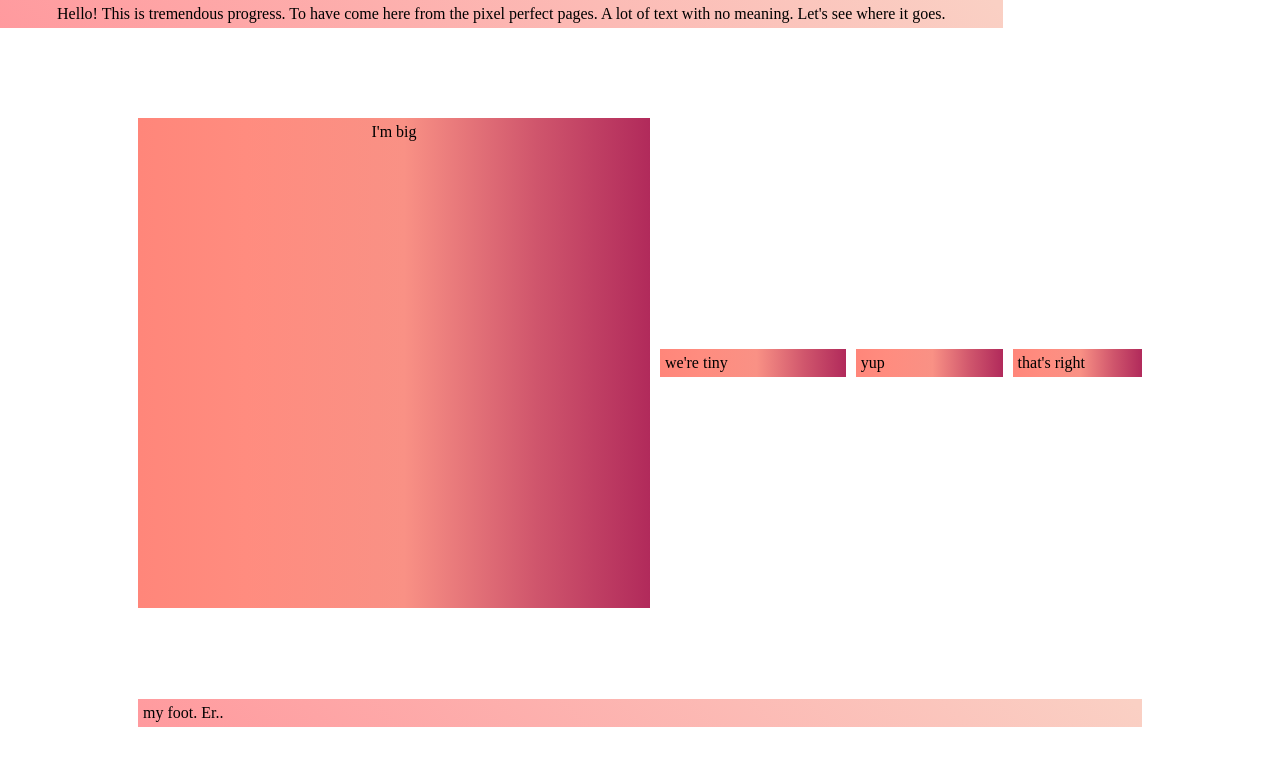
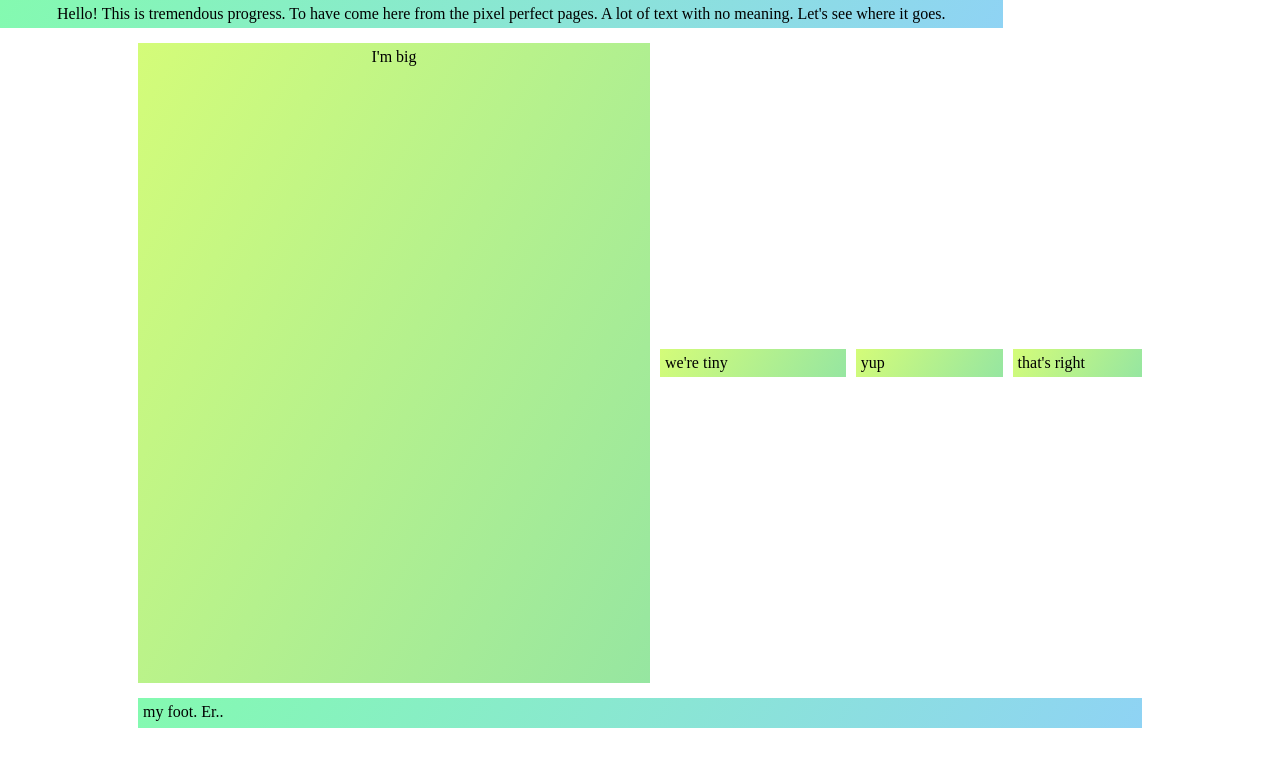
Before and after one commit to shivangidas/CSS-grids, a plain HTML site: page index.html in a window 1280 px wide. Drawn offline with Linux system fonts and the light colour scheme; a script that the page names is missing.

Commit message:
Add files via upload

```diff
--- a/common.css
+++ b/common.css
@@ -21,16 +21,18 @@ ul {
 .item-b {
   grid-area: big;
   text-align: center;
-  height: 60vh;
 }
 .item-c1 {
   grid-area: small1;
+  align-self: center;
 }
 .item-c2 {
   grid-area: small2;
+  align-self: center;
 }
 .item-c3 {
   grid-area: small3;
+  align-self: center;
 }
 .item-d {
   grid-area: footer;
@@ -40,7 +42,7 @@ ul {
   grid-template-rows: auto 80vh 30px;
   grid-column-gap: 10px;
   grid-row-gap: 15px;
-  align-items: center;
+  align-content: space-between;
   grid-template-areas:
     "header header header header . ."
     ". big small1 small2 small3 ."
@@ -48,15 +50,15 @@ ul {
 }
 section{
 	background-color: grey;
-	background-image: linear-gradient(to right, #ff8177 0%, #ff867a 0%, #ff8c7f 21%, #f99185 52%, #cf556c 78%, #b12a5b 100%);
+	background-image: linear-gradient(120deg, #d4fc79 0%, #96e6a1 100%);
 	padding: 5px;
 }
 footer{
-	background-image: linear-gradient(45deg, #ff9a9e 0%, #fad0c4 99%, #fad0c4 100%);
+	background-image: linear-gradient(120deg, #84fab0 0%, #8fd3f4 100%);
 	padding: 5px;
 }
 header{
 	text-align: center;
 	padding: 5px;
-	background-image: linear-gradient(45deg, #ff9a9e 0%, #fad0c4 99%, #fad0c4 100%);
+	background-image: linear-gradient(120deg, #84fab0 0%, #8fd3f4 100%);
 }
```
